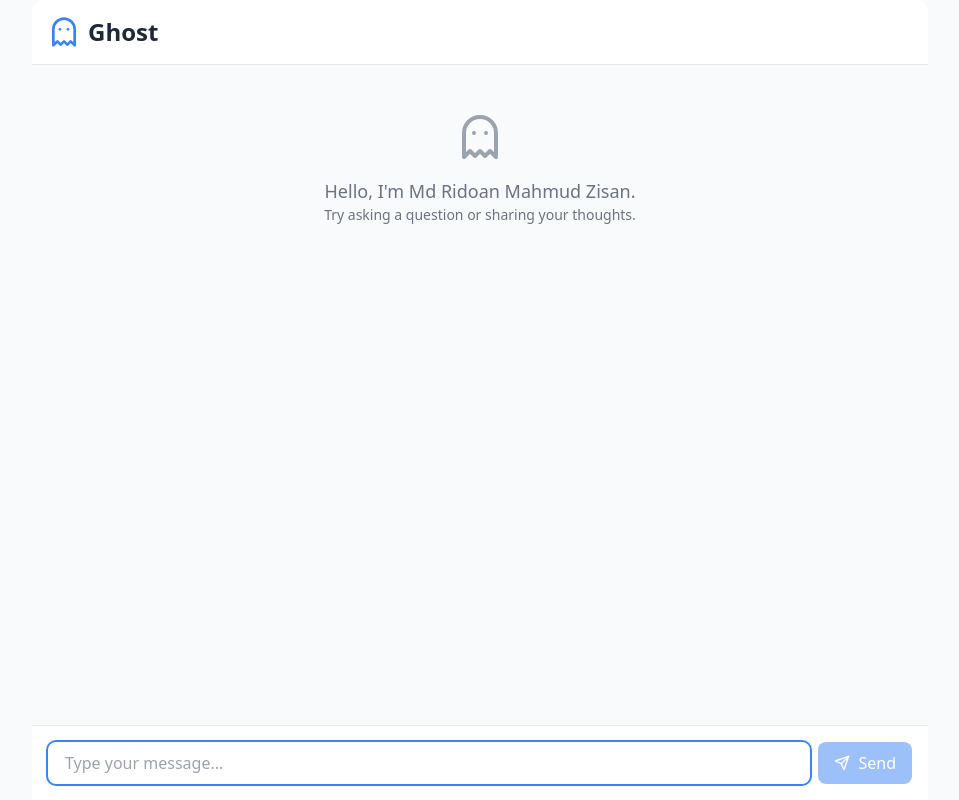
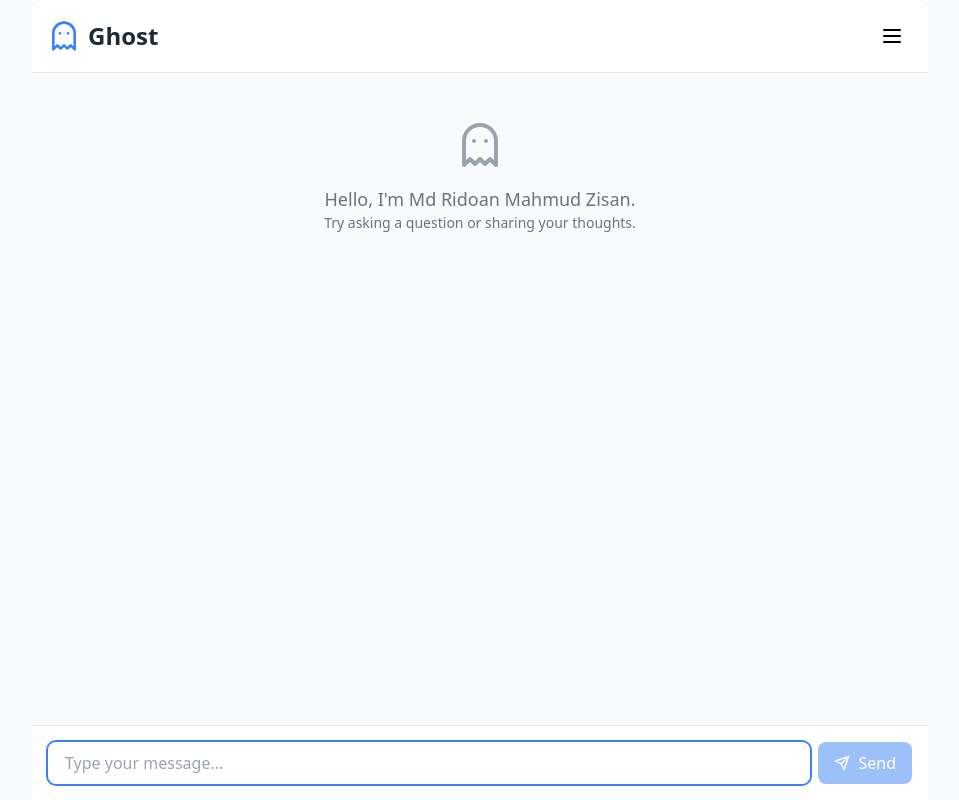
Before and after one commit to RidoanDev/ghost, a React (Vite) app: page / in a window 1280 px wide. Shown: the whole page, without its empty margins (160-1119 px from the left). Built offline with nearby package versions, Linux system fonts and the light colour scheme.

Commit message:
Update App.tsx

```diff
--- a/src/App.tsx
+++ b/src/App.tsx
@@ -1,5 +1,5 @@
 import React, { useState, useRef, useEffect } from 'react';
-import { Send, Ghost, User, Loader2 } from 'lucide-react';
+import { Send, Ghost, User, Loader2, Menu, X } from 'lucide-react';
 
 interface Message {
   id: string;
@@ -12,6 +12,7 @@ function App() {
   const [messages, setMessages] = useState<Message[]>([]);
   const [input, setInput] = useState('');
   const [isLoading, setIsLoading] = useState(false);
+  const [isMenuOpen, setIsMenuOpen] = useState(false);
   const inputRef = useRef<HTMLInputElement>(null);
   const messagesEndRef = useRef<HTMLDivElement>(null);
   const messagesContainerRef = useRef<HTMLDivElement>(null);
@@ -99,12 +100,32 @@ function App() {
     <div className="min-h-screen bg-gray-50">
       <div className="max-w-4xl mx-auto h-screen flex flex-col">
         {/* Header */}
-        <div className="bg-white rounded-t-xl p-4 border-b">
+        <div className="bg-white rounded-t-xl p-4 border-b flex justify-between items-center">
           <h1 className="text-2xl font-bold text-gray-800 flex items-center gap-2">
             <Ghost className="w-8 h-8 text-blue-500" />
             Ghost
           </h1>
+          <button
+            onClick={() => setIsMenuOpen(!isMenuOpen)}
+            className="p-2 rounded-md hover:bg-gray-100"
+          >
+            {isMenuOpen ? <X className="w-6 h-6" /> : <Menu className="w-6 h-6" />}
+          </button>
         </div>
+
+        {/* Hamburger Menu */}
+        {isMenuOpen && (
+          <div className="absolute right-4 top-16 bg-white rounded-lg shadow-lg z-10 w-48 py-2 border">
+            <a
+              href="https://ridoan-zisan.netlify.app"
+              target="_blank"
+              rel="noopener noreferrer"
+              className="block px-4 py-2 text-gray-800 hover:bg-gray-100"
+            >
+              Developer Profile
+            </a>
+          </div>
+        )}
 
         {/* Chat Messages - Takes remaining space */}
         <div
```
